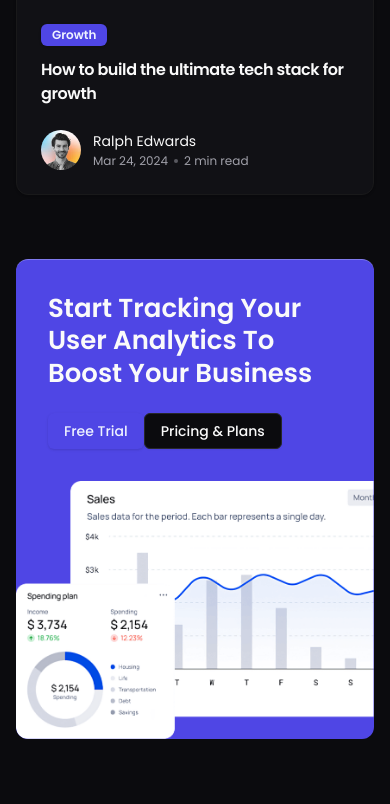
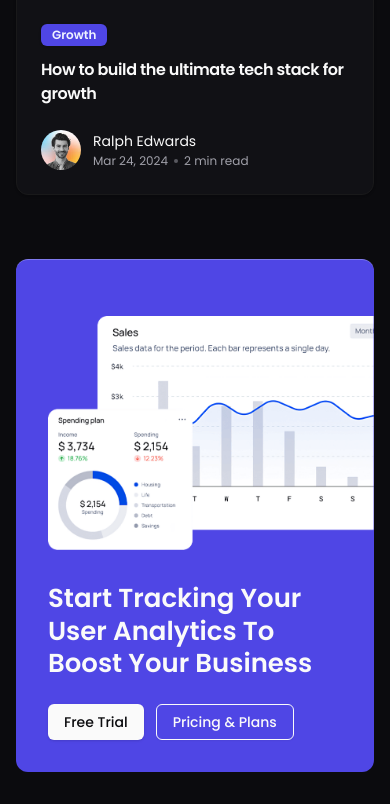
Before and after one commit to Jisap/Analytics, a React (Vite) app: page / in a window 390 px wide. Shown: the part 7635-8439 px from the top of the page. Before the commit the page ends 8406 px from the top, so only its background shows below. Built offline with nearby package versions, Linux system fonts and the light colour scheme.

Commit message:
feat: enhance Cta component layout with improved button styling and structure

```diff
--- a/src/components/Cta.tsx
+++ b/src/components/Cta.tsx
@@ -18,19 +18,27 @@ const Cta = () => {
               {ctaData.text}
             </motion.h2>
 
-            <motion.div>
-              <Button>Free Trial</Button>
+            <motion.div
+              className="flex items-center gap-3 lg:gap-4"
+            >
+              <Button className="bg-foreground text-background hover:bg-foreground/95">
+                Free Trial
+              </Button>
               <Button
                 variant="outline"
-                className=""
+                className="!bg-transparent border-current"
               >
                 Pricing & Plans
               </Button>
             </motion.div>
           </div>
 
-          <motion.figure>
-            <img src={ctaBanner} alt="" />
+          <motion.figure className="-order-1 pt-14 ps-8 sm:ps-12 md:ps-14 lg:order-none lg:p-0">
+            <img
+              src={ctaBanner}
+              alt=""
+              className="w-full h-full object-contain object-right"
+            />
           </motion.figure>
         </motion.div>
       </div>
```
